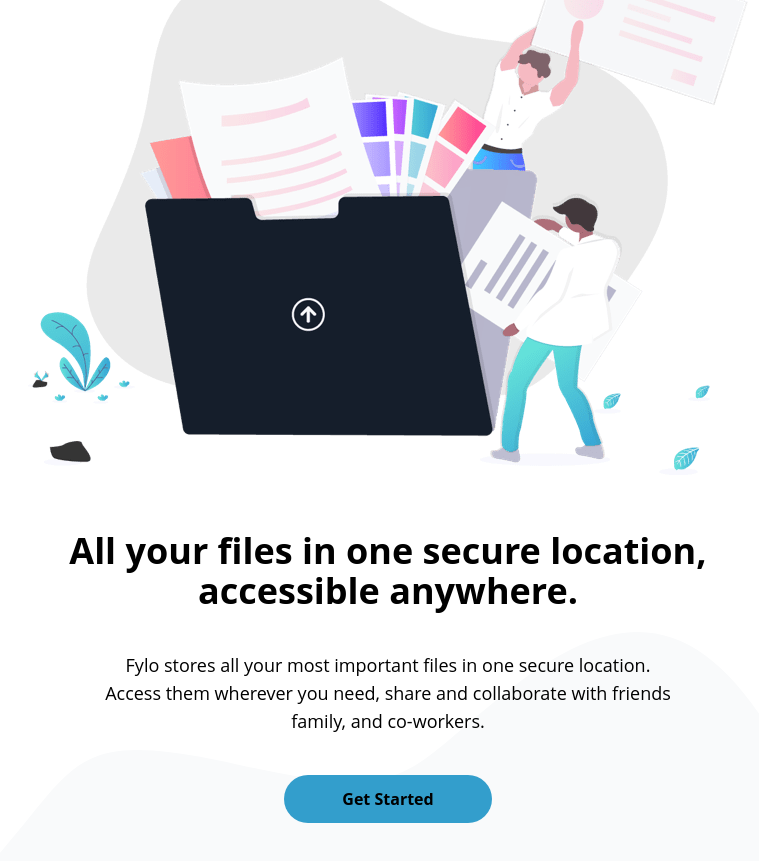
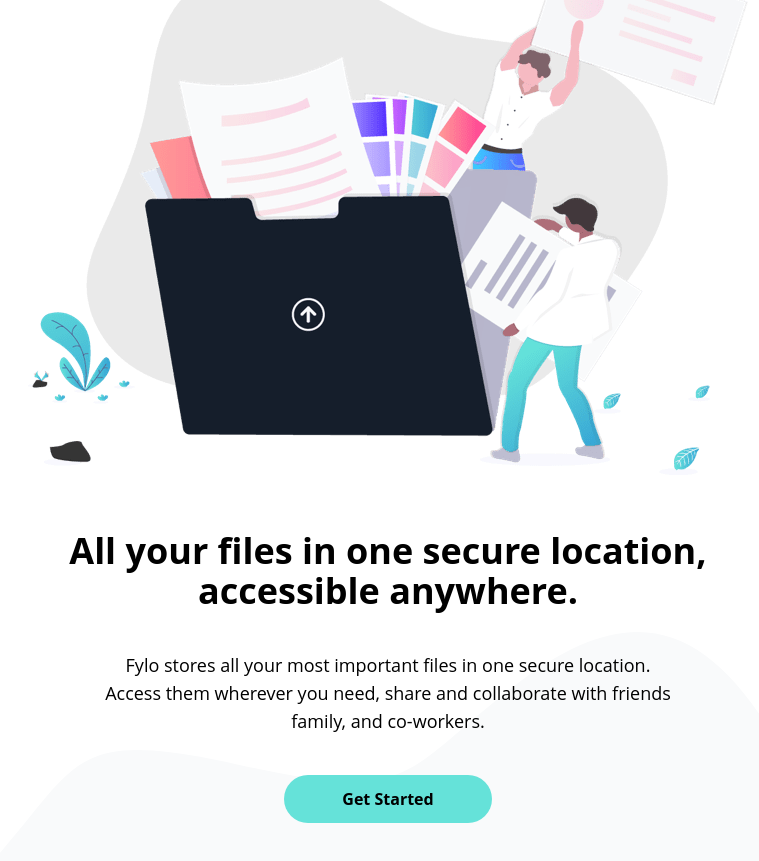
Before and after one commit to QS3H/Fylo-dark-theme-landing-page, a website: page index.html in a window 1280 px wide. Shown: the part 259-1120 px from the top of the page, without its empty margins (252-1011 px from the left). Drawn offline with Linux system fonts and the light colour scheme.

Commit message:
change button background color

```diff
--- a/index.html
+++ b/index.html
@@ -84,7 +84,7 @@
           family, and co-workers.
         </p>
         <button
-          class="w-52 rounded-full font-bold bg-accentCyan p-3 hover:scale-105 duration-200"
+          class="w-52 rounded-full font-bold bg-accentTeal p-3 hover:scale-105 duration-200"
         >
           <a href="https://www.frontendmentor.io/profile/QS3H" target="_blank"
             >Get Started</a
```
